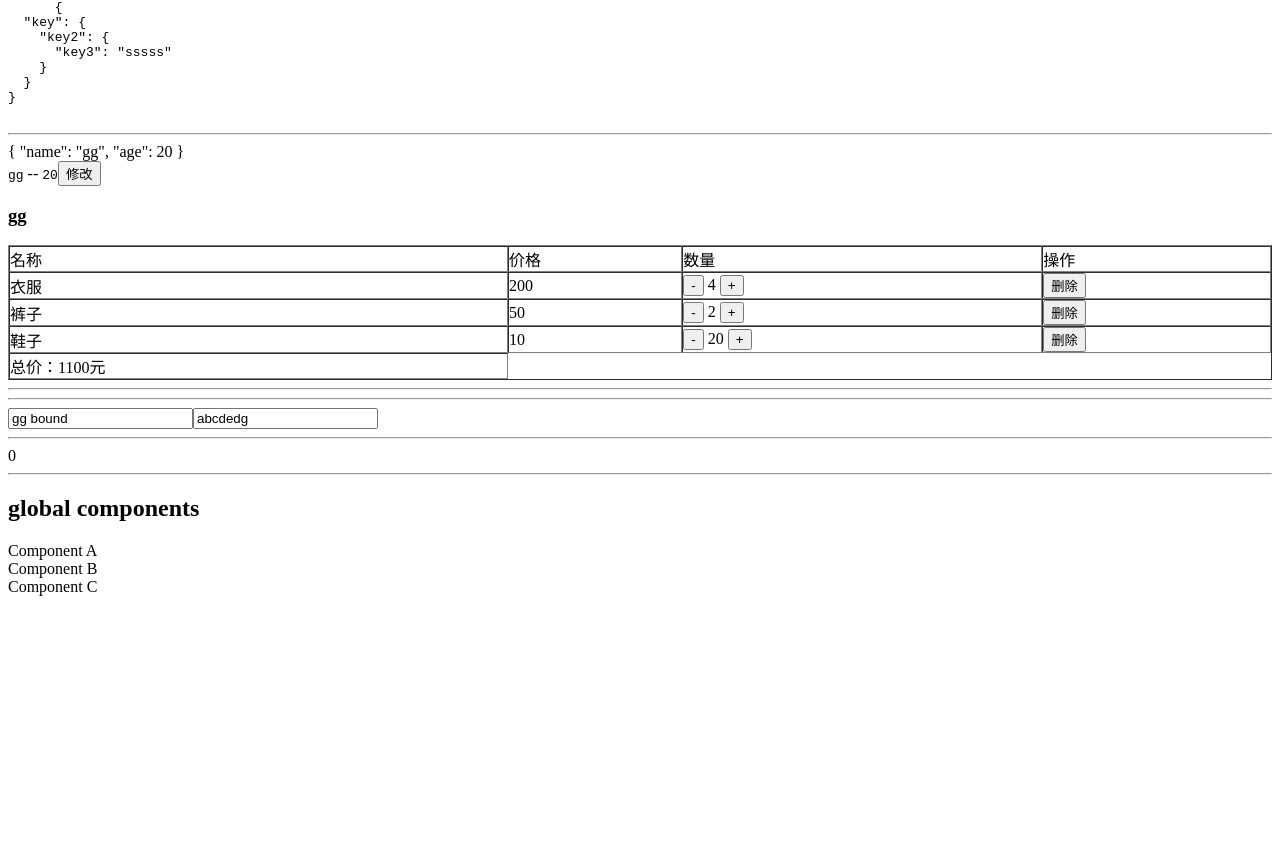
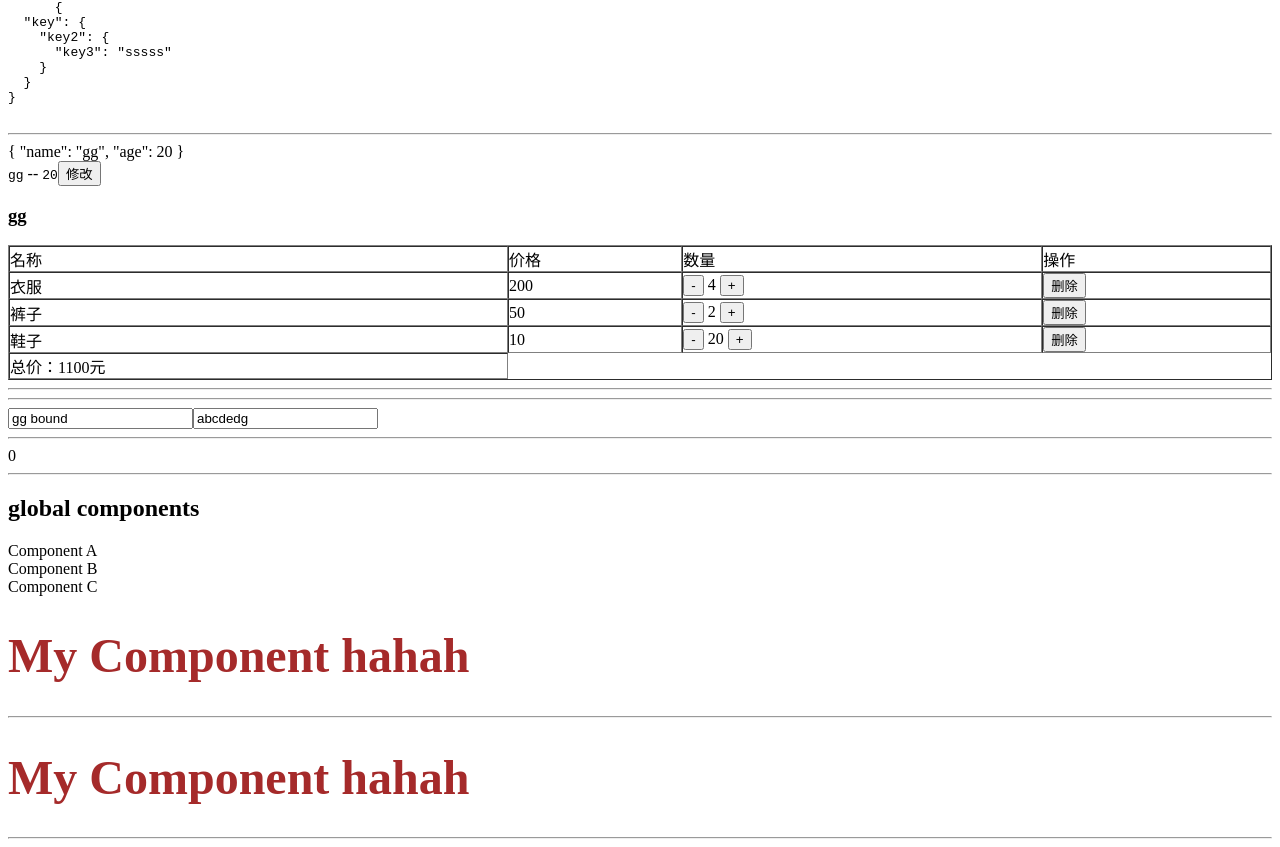
Before and after one commit to aifuxi/learn-vue3, a Vue app: page / in a window 1280 px wide. Shown: the part 258-1105 px from the top of the page. Before the commit the page ends 862 px from the top, so only its background shows below. Built offline with nearby package versions, Linux system fonts and the light colour scheme.

Commit message:
feat✨: 组件的两种引用方式

```diff
--- a/src/App.vue
+++ b/src/App.vue
@@ -4,6 +4,7 @@ import LearnComputed from "./components/LearnComputed.vue";
 import LearnReactive from "./components/LearnReactive.vue";
 import LearnToX from "./components/LearnToX.vue";
 import LearnWatch from "./components/LearnWatch.vue";
+import MyComponent from "./components/MyComponent.vue";
 import TestRef from "./components/TestRef.vue";
 </script>
 
@@ -20,4 +21,8 @@ import TestRef from "./components/TestRef.vue";
   <ComponentA />
   <ComponentB />
   <ComponentC />
+
+  <MyComponent />
+
+  <my-component />
 </template>
--- /dev/null
+++ b/src/components/MyComponent.vue
@@ -0,0 +1,15 @@
+<template>
+  <div>
+    <h1>My Component hahah</h1>
+    <hr />
+  </div>
+</template>
+
+<script setup lang="ts"></script>
+
+<style scoped>
+h1 {
+  color: brown;
+  font-size: 3rem;
+}
+</style>
```
